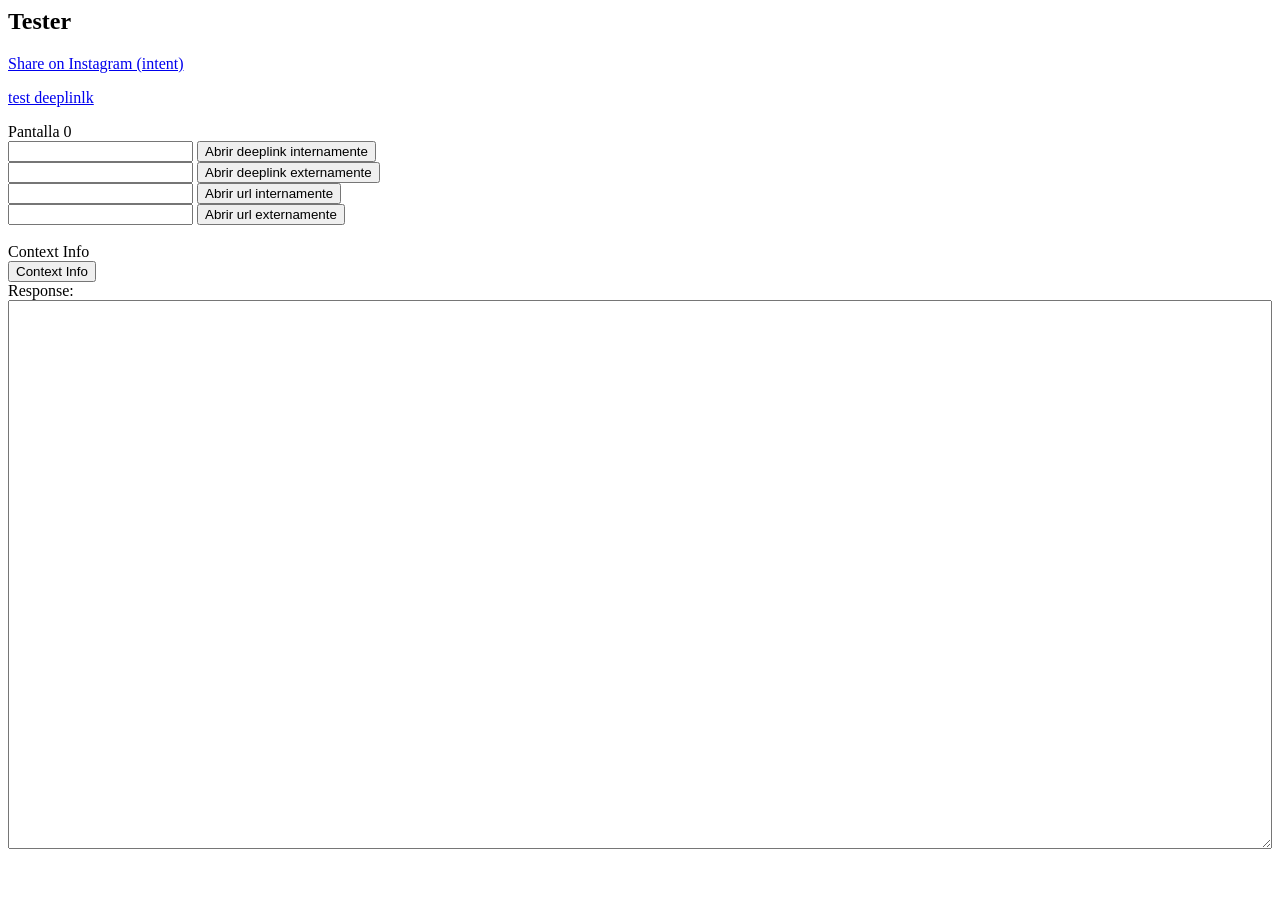
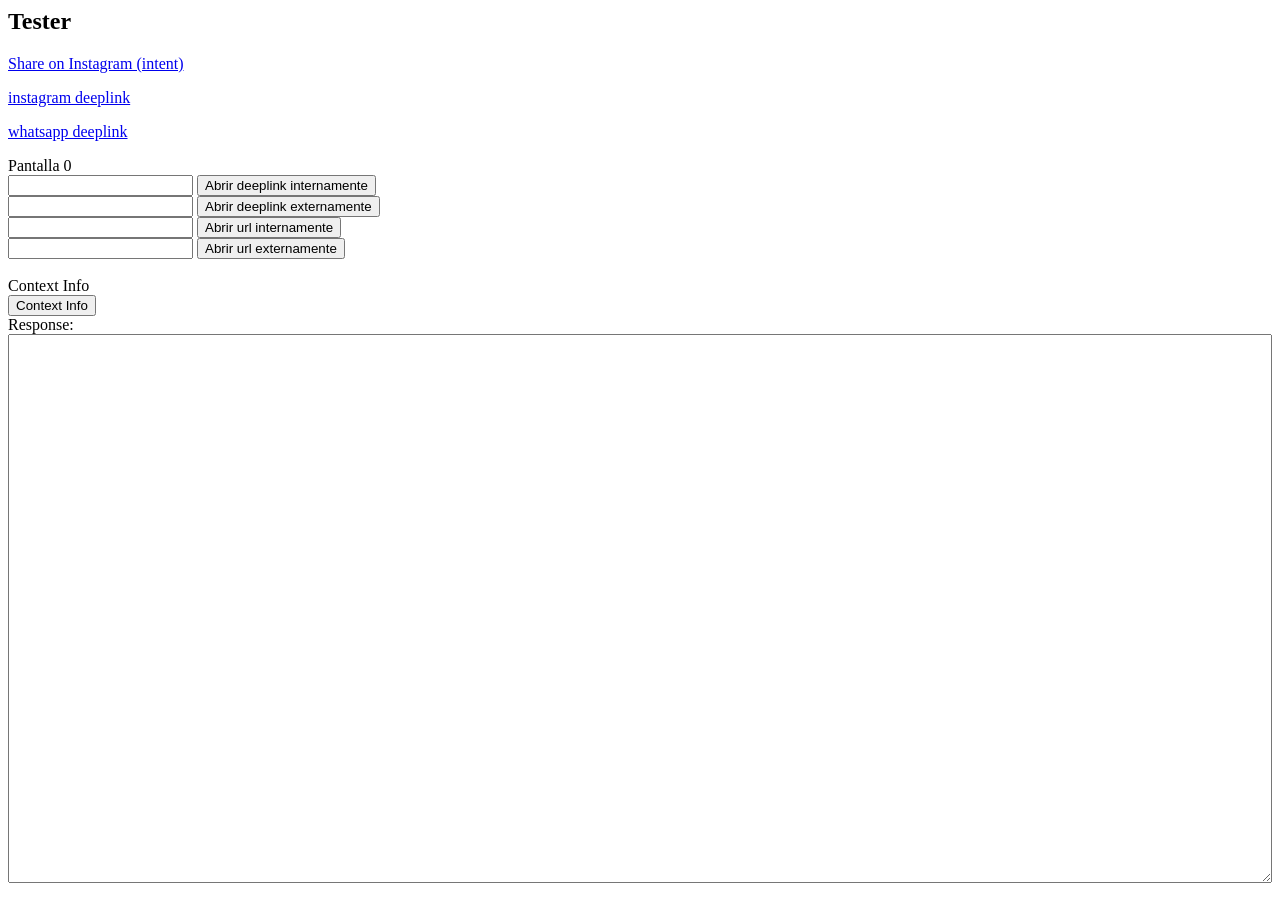
Before and after one commit to mafunes/examplemvp, a plain HTML site: page index.html in a window 1280 px wide. Before the commit the page ends 865 px from the top, so only its background shows below. Drawn offline with Linux system fonts and the light colour scheme.

Commit message:
Update index.html

```diff
--- a/index.html
+++ b/index.html
@@ -71,7 +71,9 @@
 <h2>Tester</h2><a
 href="intent://media?id=test#Intent;scheme=instagram;package=com.instagram.android;S.browser_fallback_url=https%3A%2F%2Fwww.google.com.ar%2F;end"> Share on Instagram (intent)</a>
 <p/>
-<a href="instagram://user?username=untitled.tiff">test deeplinlk</a>
+<a href="instagram://user?username=untitled.tiff">instagram deeplink</a>
+<p/>
+<a href="whatsapp://send?text=Super%20fast%20and%20easy%20Social%20Media%20Sharing%20Buttons.%20No%20JavaScript.%20No%20tracking.%20http%3A%2F%2Fsharingbuttons.io">whatsapp deeplink</a>
 
 <p/>
 
```
